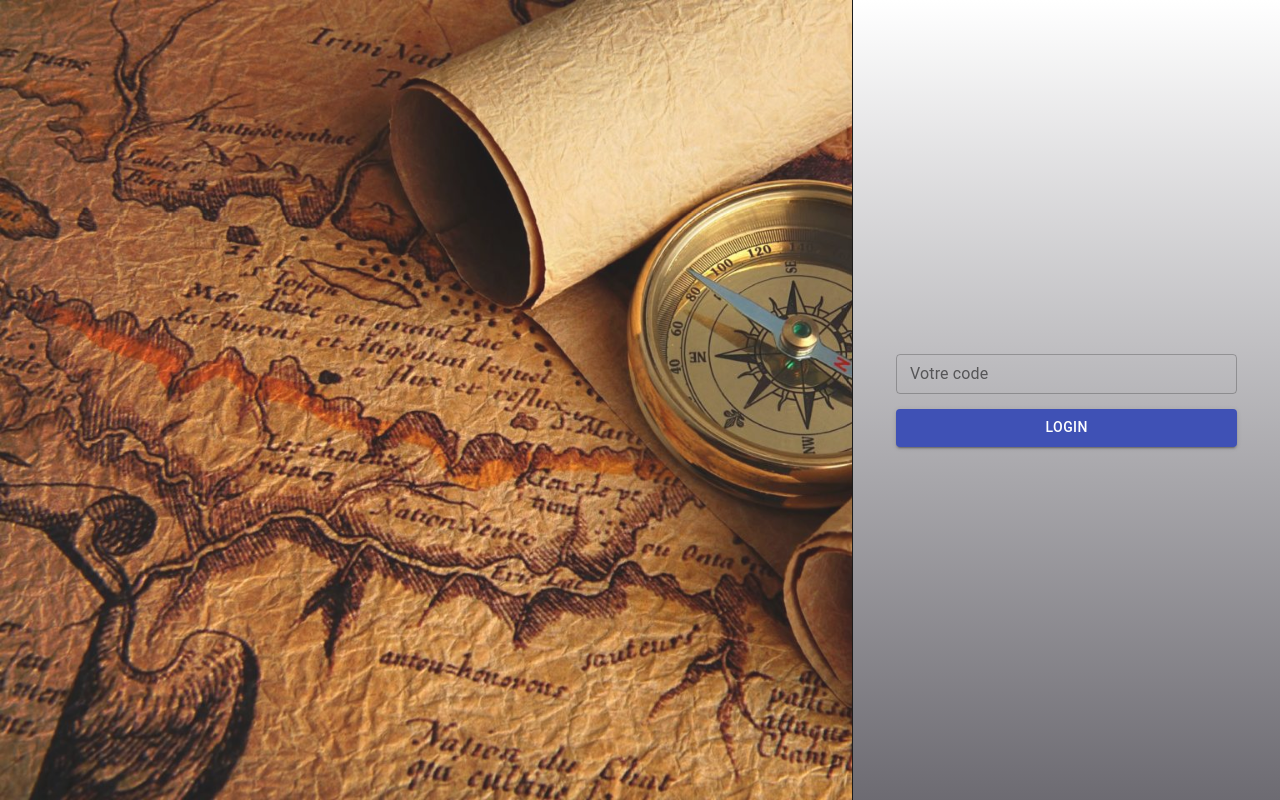
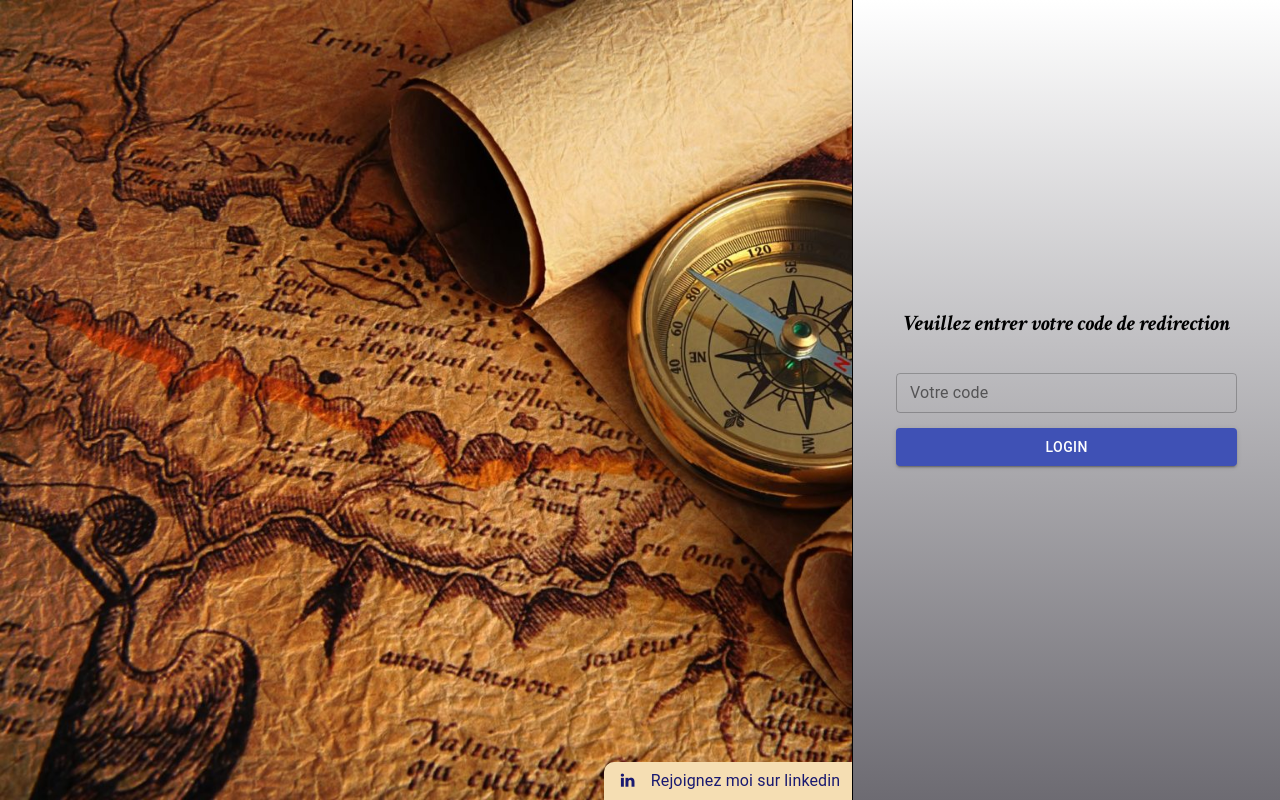
Before and after one commit to AdouniH/management_system, a React (Create React App) app in the folder frontend/front-management-system/: page /LoginPage in a window 1280 px wide. Built offline with nearby package versions, Linux system fonts and the light colour scheme; no server answers.

Commit message:
save changes

```diff
--- a/frontend/front-management-system/src/App.jsx
+++ b/frontend/front-management-system/src/App.jsx
@@ -23,6 +23,7 @@ function App() {
 
   return (
     <div className="App">
+      <link rel="stylesheet" href="https://cdnjs.cloudflare.com/ajax/libs/font-awesome/4.7.0/css/font-awesome.min.css"></link>
         <Routing/>
     </div>
   );
--- a/frontend/front-management-system/src/pages/loginpage/layouts/loginForm.jsx
+++ b/frontend/front-management-system/src/pages/loginpage/layouts/loginForm.jsx
@@ -65,6 +65,7 @@ export default function LoginForm() {
 
   return (
       <div className='lpage_formLogContainer'>
+        <div><p className="lpage_p"> Veuillez entrer votre code de redirection </p></div>
         <form className="formLog" onSubmit={login}>
                 <TextField
                         className={classes.input_code}
--- a/frontend/front-management-system/src/pages/loginpage/layouts/loginside.jsx
+++ b/frontend/front-management-system/src/pages/loginpage/layouts/loginside.jsx
@@ -1,11 +1,35 @@
 import React, { useState } from 'react';
 import '../style/login.css'
+import { makeStyles } from '@material-ui/core/styles';
+import Link from '@material-ui/core/Link';
+import Typography from '@material-ui/core/Typography';
+
+
+
+
+const useStyles = makeStyles((theme) => ({
+  root: {
+    '& > * + *': {
+      marginLeft: theme.spacing(2),
+    },
+    col: {
+        color: 'white'
+    }
+  },
+}));
 
 export default function Sidelayout() {
-
-  return (
-    <div className="lpage_Sidelayout">
-
-    </div>
-  );
+    const classes = useStyles();
+    return (
+        <div className="lpage_Sidelayout">
+            <div className="lpage_linkedin">
+                <Typography className={classes.root}>
+                    <i class="fa fa-linkedin"></i>
+                    <Link href="https://www.linkedin.com/in/houssem-adouni" color='inherit'>
+                        Rejoignez moi sur linkedin
+                    </Link>
+                </Typography>
+            </div>
+        </div>
+    );
 }
--- a/frontend/front-management-system/src/pages/loginpage/style/login.css
+++ b/frontend/front-management-system/src/pages/loginpage/style/login.css
@@ -5,7 +5,7 @@
     flex-direction: column;
     justify-content: center;
     align-items: center;
-    height: 100vh;
+    min-height: 100vh;
     background: linear-gradient(#ffffff, rgb(109, 107, 114));
 
 }
@@ -23,6 +23,7 @@
 }
 
 .lpage_Sidelayout{
+    position: relative;
     display: flex;
     justify-content: center;
     align-items: center;
@@ -32,9 +33,30 @@
     -moz-background-size: cover;
     -o-background-size: cover;
     background-size: cover;
-    opacity: 0.9;
     border-right: black;
     border-right: solid;
     border-width: 1px;
 
 }
+
+
+.lpage_linkedin{
+    background-color: wheat;
+    position: absolute;
+    bottom: 0px;
+    right: 0px;
+    padding: 7px;
+    border-top-left-radius: 10px;
+    color: midnightblue;
+    padding-right: 12px;
+}
+
+i{
+    margin-left: 10px;
+}
+
+
+.lpage_p{
+    padding: 5px;
+    text-align: center;
+}
```
Lines whose indentation alone changed are shown as unchanged.
